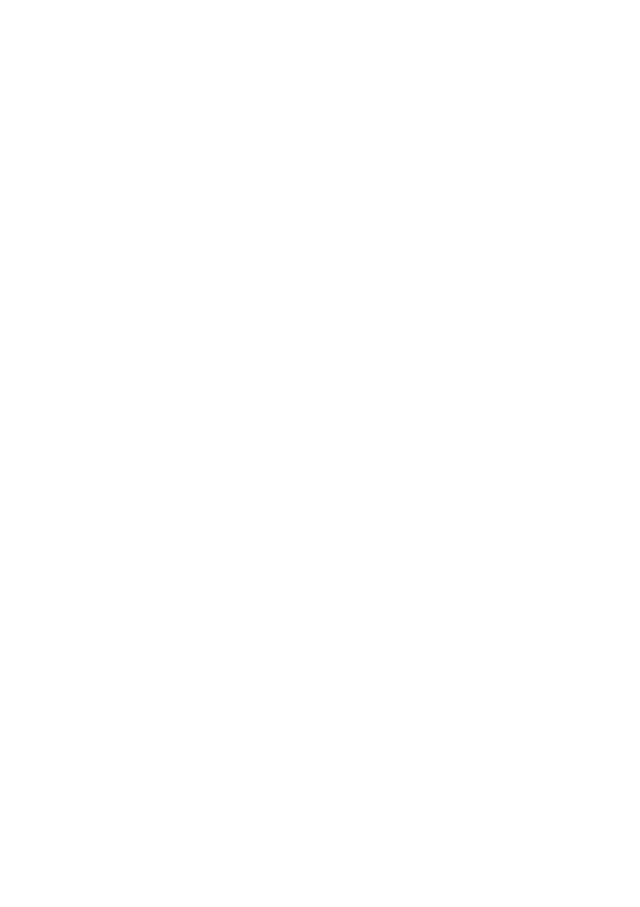
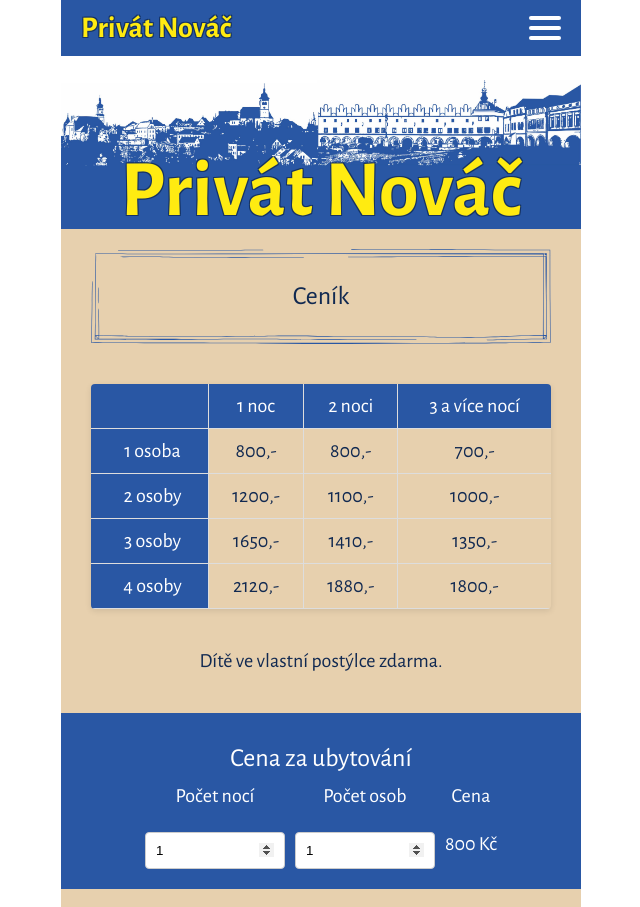
Before and after one commit to StepanEl/PrivatNovac, a React (Vite) app in the folder PrivatNovac/: page /PrivatNovac/cenik in a window 1280 px wide. Before the commit this address had no page. Shown: the top 907 px of the page, without its empty margins (319-959 px from the left). Before the commit the page ends 800 px from the top, so only its background shows below. Built offline with nearby package versions, Linux system fonts and the light colour scheme; a web font is replaced by a local one.

Commit message:
PricePage and sticky navigation

```diff
--- a/PrivatNovac/src/Components/Header/Header.css
+++ b/PrivatNovac/src/Components/Header/Header.css
@@ -5,6 +5,11 @@
   padding: 10px 20px;
   background-color: #2957A4;
   width: 100%;
+  position: fixed;
+  z-index: 1000;
+    top: 0;
+
+  max-width: 26rem;
 }
 
 .logo-link {
@@ -37,8 +42,8 @@
 }
 
 .menu-overlay {
-  position: absolute;
-  top: 134px;
+  position: fixed;
+  top: 2.7rem;
   width: 26rem;
   background: #2957A4;
   z-index: 100;
@@ -57,7 +62,7 @@
 .menu-nav {
   display: flex;
   flex-direction: column;
-  gap: 1rem;
+  gap: 0.5rem;
   padding-left: 2rem;
 }
 
--- a/PrivatNovac/src/Components/Header/Header.jsx
+++ b/PrivatNovac/src/Components/Header/Header.jsx
@@ -38,15 +38,14 @@ export function Header() {
                             <HashLink smooth to="/#RoomsSection" onClick={() => setMenuOpen(false)}>Pokoje</HashLink>
                             <Link to='/vybaveni-a-pravidla'> Vybavení a pravidla ubytování</Link>
                             <a href="#">Tipy na výlety</a>
-                            <a href="#">Ceník</a>
+                             <Link to='/cenik'>Ceník</Link>
                             <HashLink smooth to="/#arrival" onClick={() => setMenuOpen(false)}>Kudy k nám</HashLink>
                             <a href="#contact" onClick={() => setMenuOpen(false)}>Kontakt</a>
                         </nav>
                         <div className="menu-contact">
-                            <p>+420 491 470 085<br />
-                                +420 739 292 523<br />
-                                hugo.habrman@gmail.com<br />
-                                V Zátiší, 549 01 Nové Město nad Metují</p>
+                            <p>V Zátiší, 549 01 Nové Město nad Metují<br />
+                            hugo.habrman@gmail.com<br />
+                            +420 491 470 085, +420 739 292 523</p>
                         </div>
                     </div>
                 </div>
--- a/PrivatNovac/src/Components/PriceForm/PriceForm.css
+++ b/PrivatNovac/src/Components/PriceForm/PriceForm.css
@@ -16,3 +16,14 @@
     border: 1px solid #ccc;
     width: 7rem;
 }
+
+input[type=number]::-webkit-inner-spin-button,
+input[type=number]::-webkit-outer-spin-button {
+  opacity: 1;
+  display: inline;
+}
+
+input[type=number] {
+  -moz-appearance: textfield; /* pro Firefox */
+
+}
--- a/PrivatNovac/src/Components/PriceForm/PriceForm.jsx
+++ b/PrivatNovac/src/Components/PriceForm/PriceForm.jsx
@@ -23,20 +23,22 @@ const priceTable = {
 };
 
 
-function getPrice (persons, nights) {
-  const key = nights >= 3 ? 3 : nights;
+function getPrice(persons, nights) {
+  const validPersons = Number(persons) || 1;
+  const validNights = Number(nights) || 1;
+  const key = validNights >= 3 ? 3 : validNights;
 
-  if (persons <= 4) {
-    return priceTable[key][persons] * nights;
+  if (validPersons <= 4) {
+    return priceTable[key][validPersons] * validNights;
   } else {
     const basePricePerNight = priceTable[key][4];
     const onePersonPricePerNight = basePricePerNight / 4;
-    const extraPersons = persons - 4;
-    return (basePricePerNight + extraPersons * onePersonPricePerNight) * nights;
+    const extraPersons = validPersons - 4;
+    return (basePricePerNight + extraPersons * onePersonPricePerNight) * validNights;
   }
 };
 
-export function PriceForm () {
+export function PriceForm() {
   const [nights, setNights] = useState(1);
   const [persons, setPersons] = useState(1);
 
@@ -47,23 +49,70 @@ export function PriceForm () {
     <>
       <form className="price-form">
         <div>
-          <label htmlFor="nights"> Počet nocí </label><br />
-          <input type="number" id="nights" name="nights" min={1} max={60} value={nights}
-            onChange={e => setNights(Number(e.target.value))}
+          <label htmlFor="nights">Počet nocí</label><br />
+          <input
+            type="number"
+            id="nights"
+            name="nights"
+            min={1}
+            max={60}
+            value={nights}
+            onChange={(e) => {
+              let value = e.target.value;
+
+              if (value === "") {
+                setNights("");
+                return;
+              }
+
+              value = value.replace(/^0+/, "") || "0";
+
+              setNights(Number(value));
+            }}
+            onBlur={() => {
+              if (!nights || nights < 1) {
+                setNights(1);
+              }
+            }}
           />
         </div>
+
         <div>
-          <label htmlFor="persons"> Počet osob </label><br />
-          <input type="number" id="persons" name="persons" min={1} max={12} value={persons}
-            onChange={e => setPersons(Number(e.target.value))}
+          <label htmlFor="persons">Počet osob</label><br />
+          <input
+            type="number"
+            id="persons"
+            name="persons"
+            min={1}
+            max={12}
+            value={persons}
+            onChange={(e) => {
+              let value = e.target.value;
+
+              if (value === "") {
+                setPersons("");
+                return;
+              }
+
+              value = value.replace(/^0+/, "") || "0";
+              setPersons(Number(value));
+            }}
+            onBlur={() => {
+              if (!persons || persons < 1) {
+                setPersons(1);
+              }
+              if (persons > 12) {
+                setPersons(12);
+              };
+            }}
           />
         </div>
+
         <div>
           <label htmlFor="price">Cena</label><br />
           <output id="price">{price} Kč</output>
         </div>
       </form>
-      <p>Dítě ve vlastní postýlce zdarma</p>
     </>
   )
 }
--- a/PrivatNovac/src/index.jsx
+++ b/PrivatNovac/src/index.jsx
@@ -3,13 +3,14 @@ import { BrowserRouter, Routes, Route} from 'react-router';
 import { HomePage } from './pages/HomePage/index.jsx';
 import { RulesPage } from './pages/RulesPage/RulesPage';
 import './global.css';
+import { PricePage } from './pages/PricePage/PricePage.jsx';
 
 createRoot(document.querySelector('#app')).render(
   <BrowserRouter basename="/PrivatNovac">
     <Routes>
       <Route path="/" element={<HomePage />} />
       <Route path="/vybaveni-a-pravidla" element={<RulesPage />} />
-
+    <Route path="/cenik" element={<PricePage />} />
     </Routes>
   </BrowserRouter>
 );
--- a/PrivatNovac/src/pages/HomePage/index.jsx
+++ b/PrivatNovac/src/pages/HomePage/index.jsx
@@ -1,3 +1,4 @@
+import { Link } from 'react-router';
 import { Button } from '../../Components/Button/Button';
 import { Footer } from '../../Components/Footer/Footer';
 import { Gallery } from '../../Components/Gallery/Gallery';
@@ -42,6 +43,10 @@ export function HomePage() {
         <div className="element-na-primary price-container">
           <h2 className='small-title'>Cena za ubytování</h2>
           <PriceForm />
+                <p>Dítě ve vlastní postýlce zdarma</p>
+
+          <Link to='/cenik'><Button text="Ceník a storno podmínky" className="explore-btn" /></Link>
+
         </div>
 
         <div id='arrival' className="element-na-secondary">
@@ -49,9 +54,9 @@ export function HomePage() {
             <h2 className='small-title'>Kudy k nám</h2>
           </Title>
           <div className='arrival-address'>
-            <p>V Zátiší<br/>
-            549 01 Nové Město nad Metují<br/>
-            GPS: 50.327785, 16.164823</p>
+            <p>V Zátiší<br />
+              549 01 Nové Město nad Metují<br />
+              GPS: 50.327785, 16.164823</p>
           </div>
         </div>
         <div>
--- /dev/null
+++ b/PrivatNovac/src/pages/PricePage/PricePage.css
@@ -0,0 +1,39 @@
+.price-table {
+    width: 100%;
+    max-width: 600px;
+    border-collapse: collapse;
+    margin: 2rem auto;
+    text-align: center;
+    box-shadow: 0 2px 6px rgba(0, 0, 0, 0.1);
+    border-radius: 4px;
+    overflow: hidden;
+}
+
+.price-table th {
+    padding: 12px;
+    background: var(--background-primary);
+    color: var(--text-on-primary);
+    font-weight: normal;
+}
+
+.price-table th,
+.price-table td {
+  padding: 10px;
+  border-bottom: 1px solid #ddd;
+  border-right: 1px solid #ddd;
+}
+
+.price-table th:last-child,
+.price-table td:last-child {
+  border-right: none;
+}
+
+.price-table td:first-child {
+    background: var(--background-primary);
+    color: var(--text-on-primary);
+    padding-left: 16px;
+}
+
+.childrenBed {
+text-align: center;
+}
--- /dev/null
+++ b/PrivatNovac/src/pages/PricePage/PricePage.jsx
@@ -0,0 +1,78 @@
+import './PricePage.css';
+import { Header } from '../../Components/Header/Header';
+import { Footer } from '../../Components/Footer/Footer';
+import { Title } from '../../Components/title/Title';
+import { PriceForm } from '../../Components/PriceForm/PriceForm';
+
+export function PricePage() {
+    return (
+        <div className="container">
+            <Header />
+            <main>
+                <div className="element-na-secondary price-page-title">
+                    <Title variant="secondary">
+                        <h2 className='small-title'>Ceník</h2>
+                    </Title>
+                    <table className="price-table">
+                        <thead><tr>
+                            <th></th>
+                            <th>1 noc</th>
+                            <th>2 noci</th>
+                            <th>3 a více nocí</th>
+                        </tr></thead>
+                        <tbody>
+                            <tr>
+                                <td>1 osoba</td>
+                                <td>800,-</td>
+                                <td>800,-</td>
+                                <td>700,-</td>
+                            </tr>
+                            <tr>
+                                <td>2 osoby</td>
+                                <td>1200,-</td>
+                                <td>1100,-</td>
+                                <td>1000,-</td>
+                            </tr>
+                            <tr>
+                                <td>3 osoby</td>
+                                <td>1650,-</td>
+                                <td>1410,-</td>
+                                <td>1350,-</td>
+                            </tr>
+                            <tr>
+                                <td>4 osoby</td>
+                                <td>2120,-</td>
+                                <td>1880,-</td>
+                                <td>1800,-</td>
+                            </tr>
+                        </tbody>
+                    </table>
+                    <p className='childrenBed'>Dítě ve vlastní postýlce zdarma.</p>
+                </div>
+                <div className="element-na-primary price-container">
+                    <h2 className='small-title'>Cena za ubytování</h2>
+                    <PriceForm />
+                </div>
+                <div className="element-na-secondary price-page-title">
+                    <Title variant="secondary">
+                        <h2 className='small-title'>Storno podmínky a zálohy</h2>
+                    </Title>
+
+                    <div className="price-info">
+                        <ul>
+                            <li>Záloha činí cenu 1 noci z ceny kalkulované za rezervovaný pobyt. </li>
+                            <li>Není-li záloha uhrazena do dohodnutého termínu, rezervace zaníka.</li>
+                            <li>Doplatek ceny za ubytování je uhrazen při příjezdu na pobyt.</li>
+                            <li>V případě storna pobytu více než 20 dní před nástupem vracíme 100 % výše zálohy.</li>
+                            <li>V případě storna pobytu méně než 20 dní před nástupem činí poplatek 50 % výše zálohy.</li>
+                            <li>V případě storna pobytu méně než 5 dní před nástupem činí poplatek 100 % výše zálohy.</li>
+                            <li>V případě zkrácení pobytu ze strany návštěvníka se částka za nevyčerpané dny nevrací.</li>
+                        </ul>
+                    </div>
+                </div>
+            </main>
+
+            <Footer />
+        </div>
+    );
+};
```
